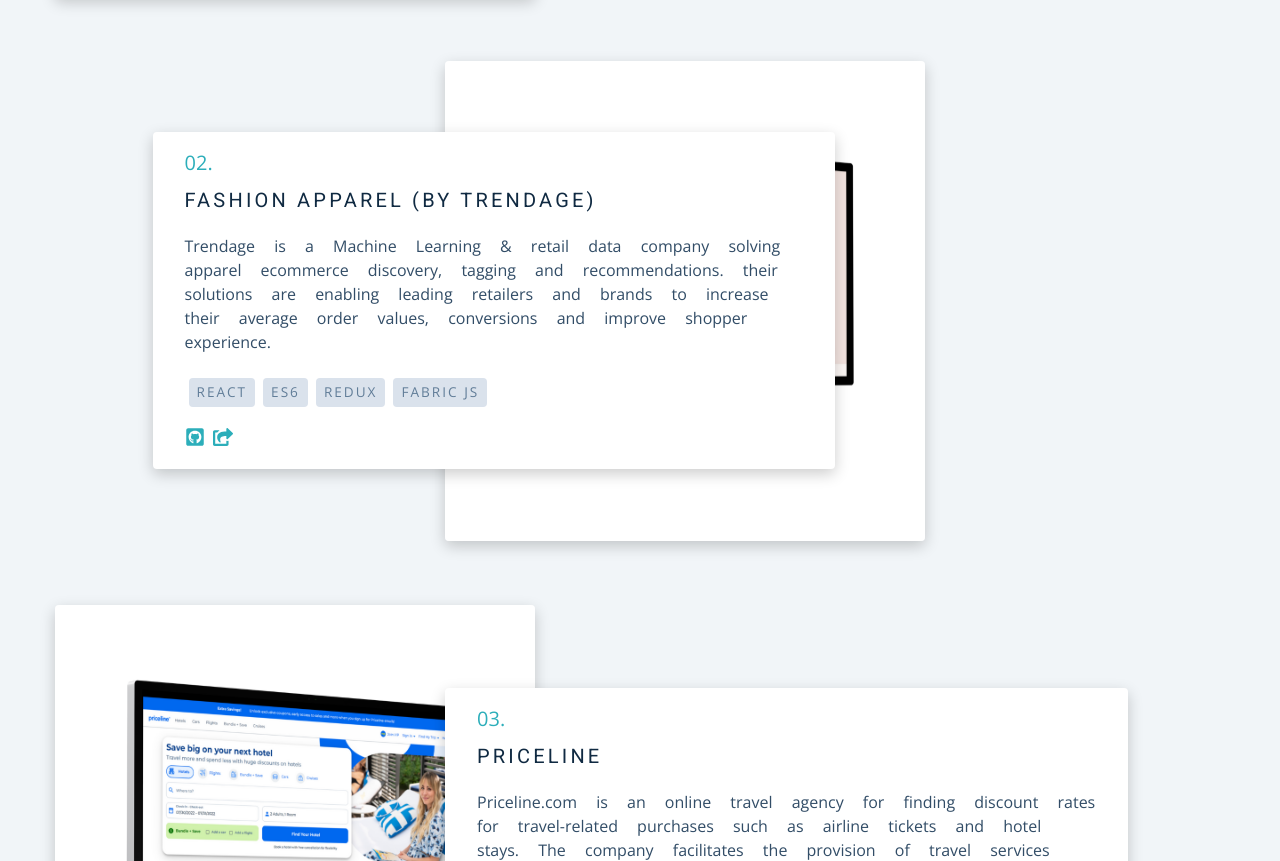
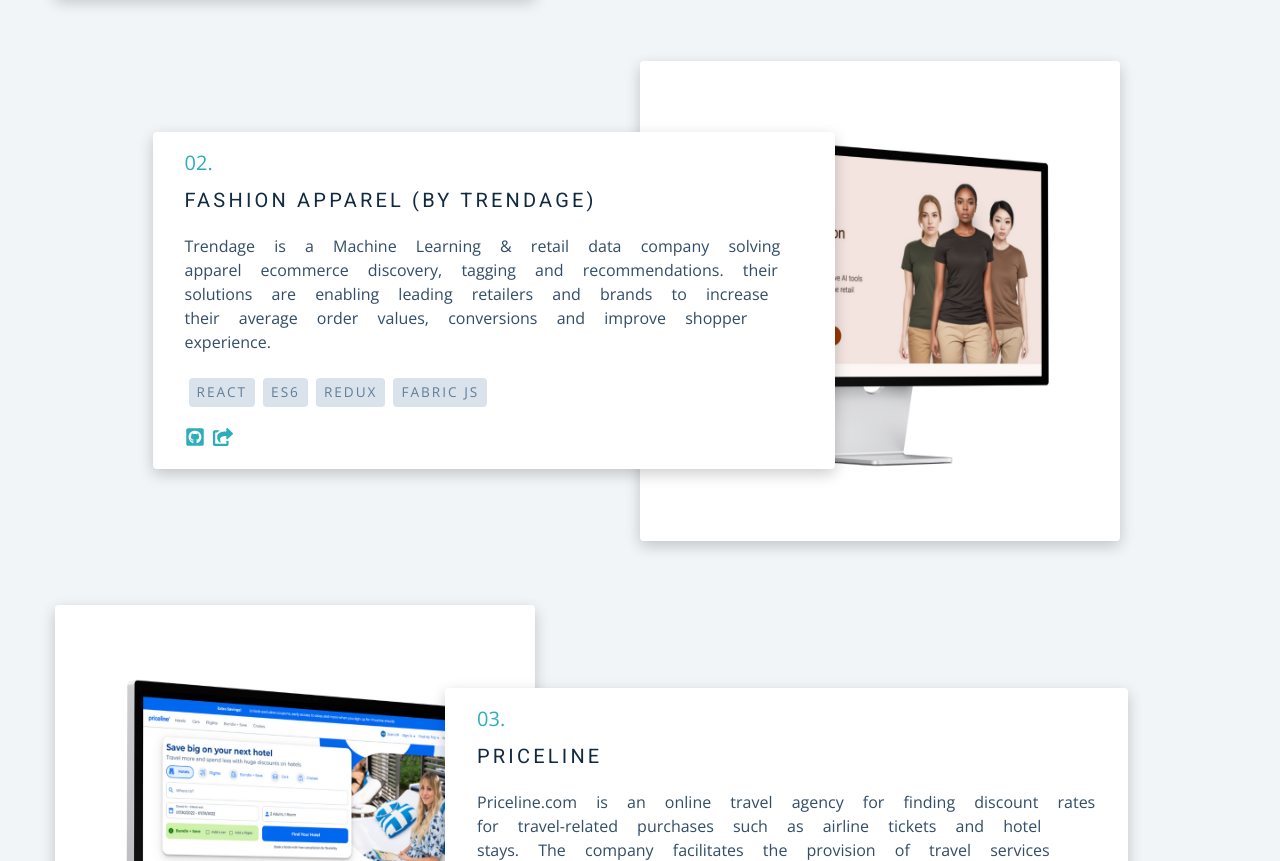
Before and after one commit to Tanypatil98/PortfolioWeb, a Gatsby site: page / in a window 1280 px wide. Shown: the part 4036-4897 px from the top of the page. Built offline with nearby package versions, Linux system fonts and the light colour scheme; Gatsby itself is replaced by a stand-in of ours.

Commit message:
Update main.css

```diff
--- a/src/assets/css/main.css
+++ b/src/assets/css/main.css
@@ -842,7 +842,7 @@
     grid-row: 1 / 1;
   }
   .project:nth-of-type(even) .project-img {
-    grid-column: 5 / -1;
+    grid-column: 7 / -1;
     grid-row: 1 / 1;
   }
   .project:nth-of-type(even) .project-info {
```
